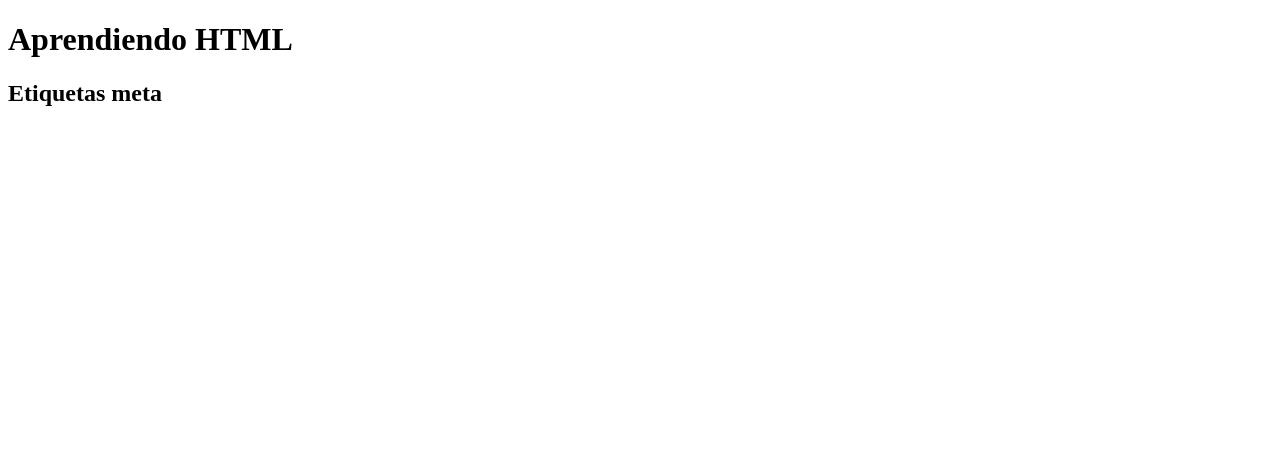
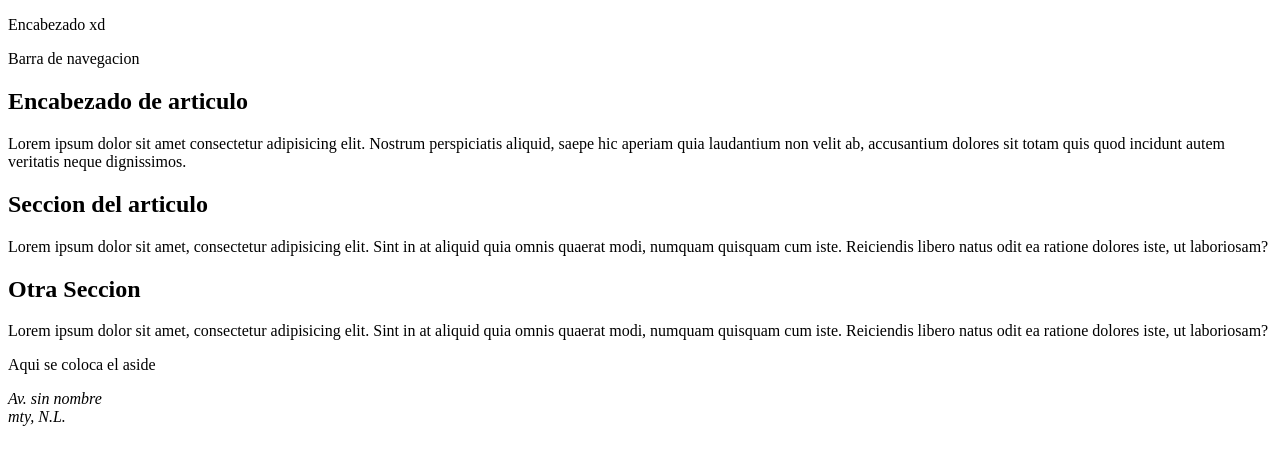
Before and after one commit to Fernando1116/WebPage51, a plain HTML site: page index.html in a window 1280 px wide. Drawn offline with Linux system fonts and the light colour scheme.

Commit message:
Se agregaron etiquetas para definir un documento HTML

```diff
--- a/index.html
+++ b/index.html
@@ -11,7 +11,41 @@
         <script src="codigo.js"></script><!-- Se utiliza para usar java -->
     </head>
     <body>
-        <h1>Aprendiendo HTML</h1> <!-- h1 es necesario para el cambio de color -->
-        <h2>Etiquetas meta</h2>
+        <!-- Seleccionado de documento -->
+        <header>
+            <p>Encabezado xd</p>
+        </header>
+        <nav>
+            <p>Barra de navegacion</p>
+        </nav>
+        <article>
+            <header>
+                <h1>Encabezado de articulo</h1>
+            </header>
+            <p> Lorem ipsum dolor sit amet consectetur adipisicing elit. Nostrum perspiciatis aliquid, saepe hic aperiam quia laudantium non velit ab, accusantium dolores sit totam quis quod incidunt autem veritatis neque dignissimos.</p>
+            <section>
+                <header>
+                    <h2>Seccion del articulo</h2>
+                </header>
+                <p>Lorem ipsum dolor sit amet, consectetur adipisicing elit. Sint in at aliquid quia omnis quaerat modi, numquam quisquam cum iste. Reiciendis libero natus odit ea ratione dolores iste, ut laboriosam?</p>
+                <section>
+                    <section>
+                        <header>
+                            <h2>Otra Seccion</h2>
+                        </header>
+                        <p>Lorem ipsum dolor sit amet, consectetur adipisicing elit. Sint in at aliquid quia omnis quaerat modi, numquam quisquam cum iste. Reiciendis libero natus odit ea ratione dolores iste, ut laboriosam?</p>
+                        <section>
+                </section>
+            </section>
+        </article>
+        <aside>
+            <p>Aqui se coloca el aside</p>
+        </aside>
+        <footer>
+            <address>
+                Av. sin nombre <br>
+                mty, N.L.
+            </address>
+        </footer>
     </body>
 </html>
```
